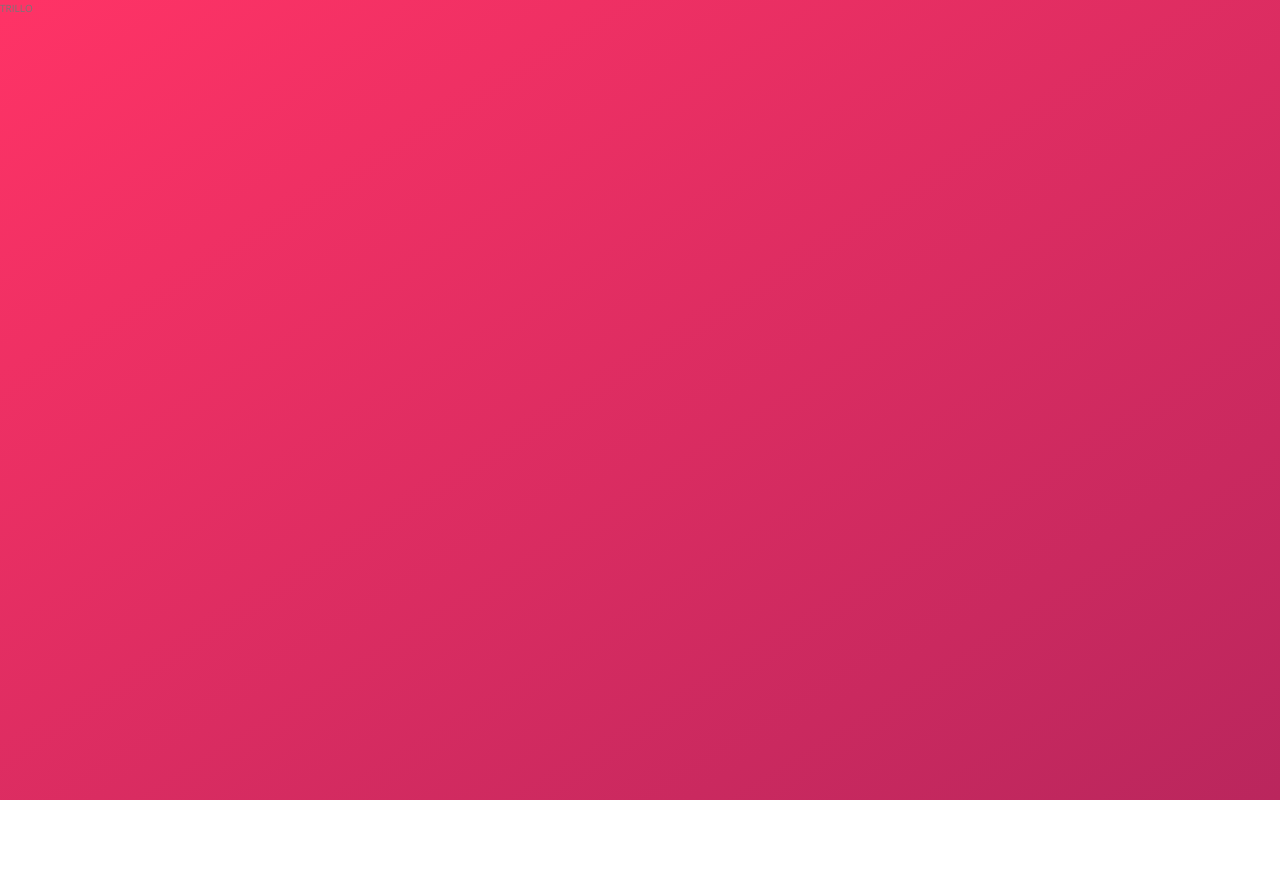
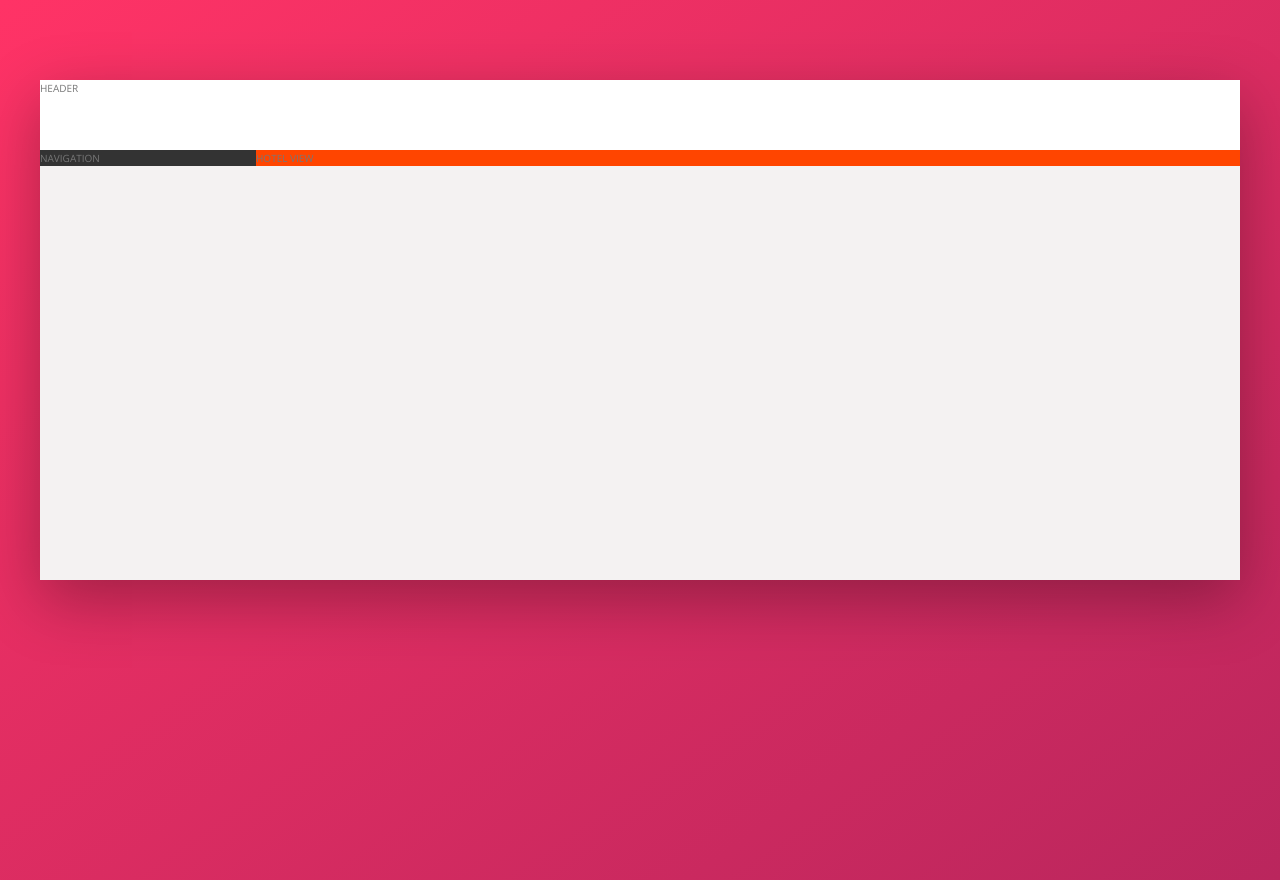
Before and after one commit to sgrazys/Trillo, a website: page index.html in a window 1280 px wide. Before the commit the page ends 800 px from the top, so only its background shows below. Drawn offline with nearby package versions, Linux system fonts and the light colour scheme.

Commit message:
basic layout

```diff
--- a/index.html
+++ b/index.html
@@ -24,6 +24,12 @@
 		<title>trillo &mdash; Your all-in-one booking app</title>
 	</head>
 	<body>
-		TRILLO
+		<div class="container">
+			<header class="header">HEADER</header>
+			<div class="content">
+				<nav class="sidebar">NAVIGATION</nav>
+				<main class="hotel-view">HOTEL VIEW</main>
+			</div>
+		</div>
 	</body>
 </html>
--- a/sass/_base.scss
+++ b/sass/_base.scss
@@ -1,6 +1,5 @@
-/* COLORS */
-
 :root {
+	/* COLORS */
 	--color-primary: #eb2f64;
 	--color-primary-light: #ff3366;
 	--color-primary-dark: #ba265d;
@@ -13,6 +12,9 @@
 	--color-grey-dark-1: #333;
 	--color-grey-dark-2: #777;
 	--color-grey-dark-3: #999;
+
+	/* SHADOW */
+	--shadow-dark: 0 2rem 6rem rgb(0, 0, 0, 0.3);
 }
 
 * {
--- a/sass/_layout.scss
+++ b/sass/_layout.scss
@@ -0,0 +1,26 @@
+.container {
+	max-width: 120rem;
+	margin: 8rem auto;
+	background-color: var(--color-grey-light-2);
+	box-shadow: var(--shadow-dark);
+
+	min-height: 50rem;
+}
+
+.header {
+	height: 7rem;
+	background-color: #fff;
+	border-bottom: var(--color-grey-light-2);
+}
+.content {
+	display: flex;
+}
+.sidebar {
+	background-color: var(--color-grey-dark-1);
+	flex: 0 0 18%;
+}
+.hotel-view {
+	background-color: #fff;
+	flex: 1;
+	background-color: orangered;
+}
```
Also changed, not shown: css/style.css, 1 other file.
